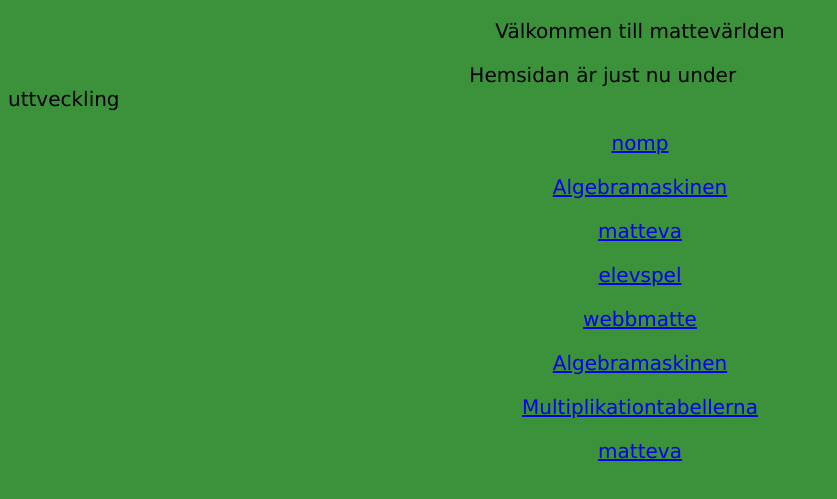
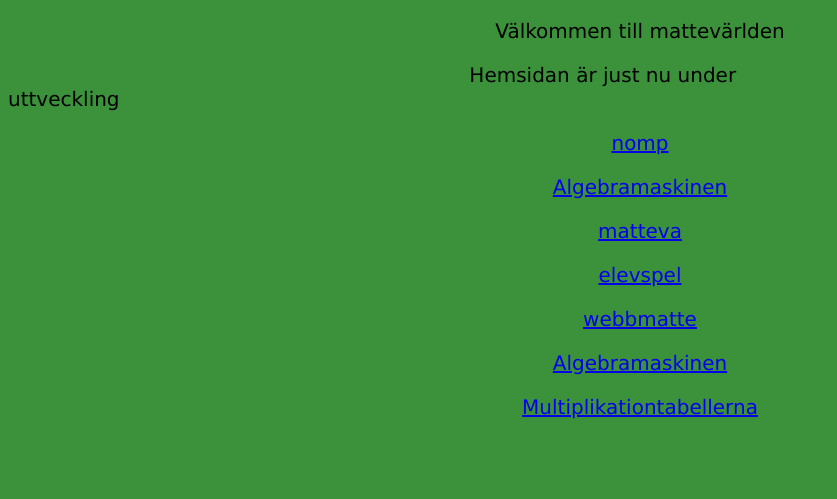
Before and after one commit to hampu07/hampu07.github.io, a plain HTML site: page index.html in a window 1280 px wide. Shown: the part 61-560 px from the top of the page, without its empty margins (0-837 px from the left). Drawn offline with Linux system fonts and the light colour scheme.

Commit message:
twelf commit

```diff
--- a/index.html
+++ b/index.html
@@ -10,12 +10,12 @@
 <p class="nomp"> <a href="https://nomp.se/start/">nomp</a> </p>
 
 <p> <a href="https://www.youtube.com/watch?v=0Ds8LpSkqWY">Algebramaskinen</a></p>
-<p> <a href="http://www.matteva.fi/">matteva</a></p>
+<p class="matteva"> <a href="http://www.matteva.fi/">matteva</a></p>
 <p> <a href="https://www.elevspel.se/amnen/matematik/">elevspel</a></p>
 <p> <a href="www.webbmatte.se">webbmatte</a> </p>
 <p class="algebramskinen"><a href="https://www.youtube.com/watch?v=0Ds8LpSkqWY">Algebramaskinen</a></p>
 <p> <a href="www.mult.se">Multiplikationtabellerna</a> </p>
-<p class="matteva"> <a href="http://www.matteva.fi/">matteva</a></p>
+
 
 
 
```
